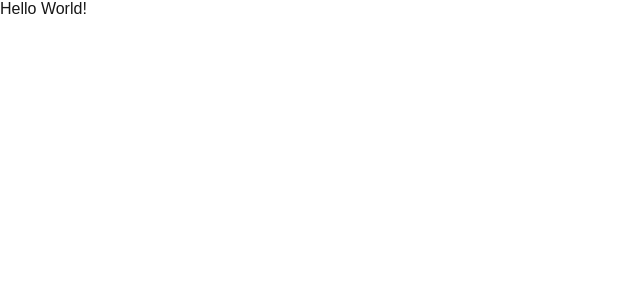
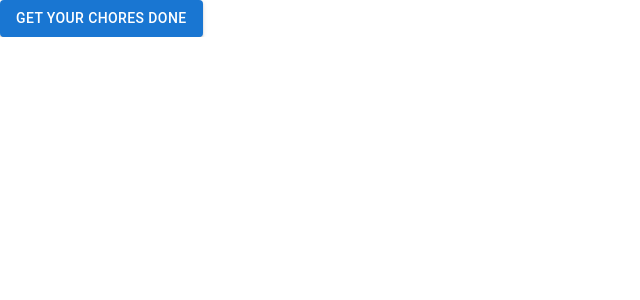
Before and after one commit to kunjalarora/FilthyFox, a Next.js app: page / in a window 1280 px wide. Shown: the top 300 px of the page, without its empty margins (0-640 px from the left). Built offline with nearby package versions, Linux system fonts and the light colour scheme.

Commit message:
update package.json

```diff
--- a/package.json
+++ b/package.json
@@ -9,9 +9,11 @@
     "lint": "next lint"
   },
   "dependencies": {
+    "@emotion/cache": "^11.14.0",
     "@emotion/react": "^11.14.0",
     "@emotion/styled": "^11.14.0",
     "@mui/material": "^6.4.4",
+    "@mui/material-nextjs": "^6.4.3",
     "@prisma/client": "^6.3.1",
     "@prisma/studio": "^0.508.0",
     "next": "15.1.7",
--- a/src/app/page.tsx
+++ b/src/app/page.tsx
@@ -1,5 +1,5 @@
+import Button from "@mui/material/Button";
+
 export default function Home() {
-  return (
-    <p>Hello World!</p>
-  );
+  return <Button variant="contained">Get your chores done</Button>;
 }
```
Also changed, not shown: 1 other file (tests, documents, lock files or other folders).
